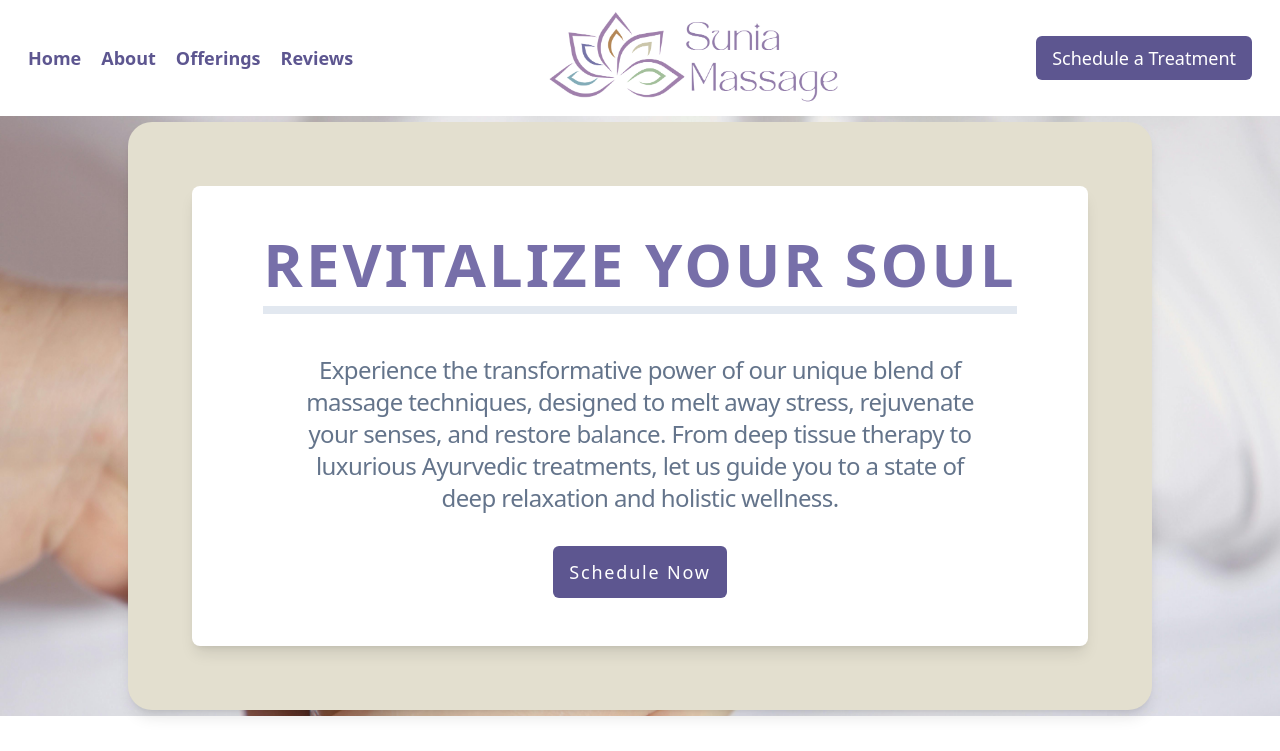
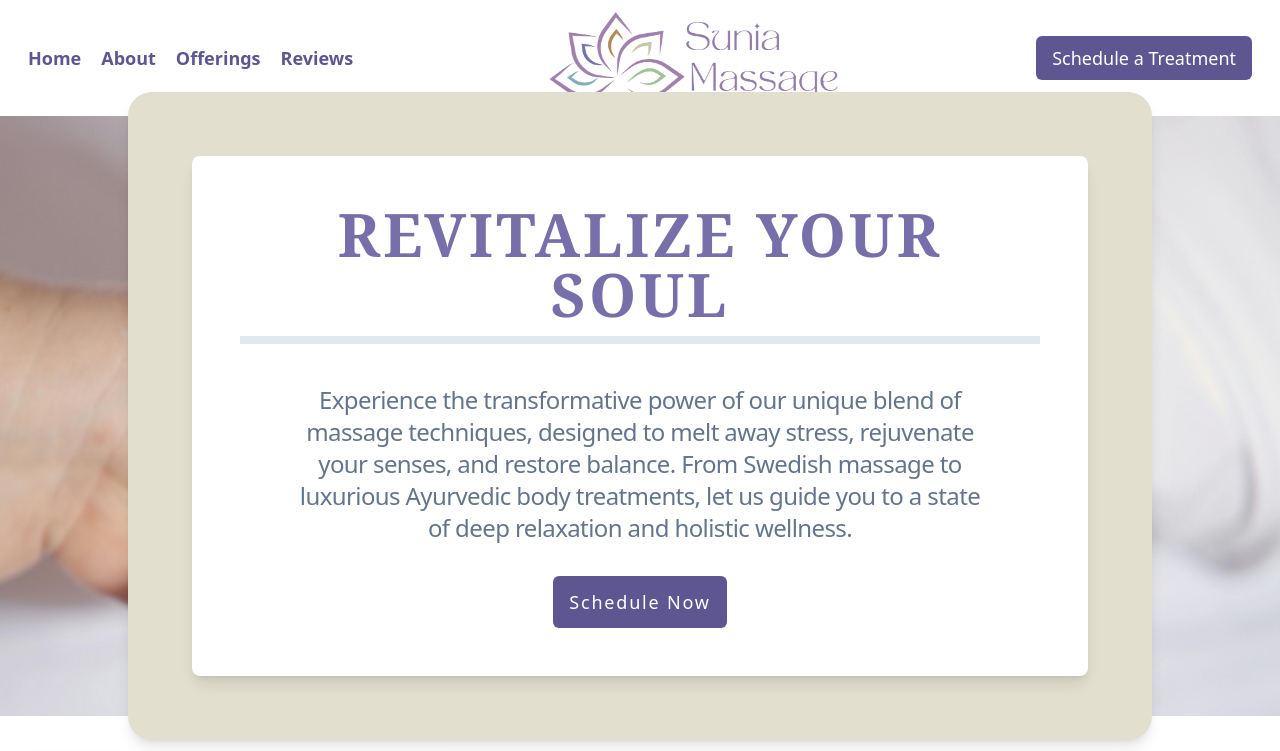
Before and after one commit to ShawnRSidwell/suniamassage, a React (Vite) app: page /home in a window 1280 px wide. Shown: the top 751 px of the page. Built offline with nearby package versions, Linux system fonts and the light colour scheme; no server answers.

Commit message:
change jumbotron text

```diff
--- a/src/Features/home/HomeJumbotron.jsx
+++ b/src/Features/home/HomeJumbotron.jsx
@@ -10,7 +10,7 @@ function HomeJumbotron() {
           <div className="text-center flex justify-center">
             <Headline
               color="text-cPurple-500"
-              className="text-4xl font-extrabold tracking-wider leading-none md:text-5xl lg:text-6xl"
+              className="text-4xl font-extrabold tracking-wider leading-none md:text-5xl lg:text-6xl font-serif"
             >
               Revitalize Your Soul
               <hr className="border-4 mt-2 md:mt-3 border-slate-200" />
@@ -20,9 +20,9 @@ function HomeJumbotron() {
             <p className=" text-base text-slate-500 mx-auto lg:text-2xl md:px-12 tracking-tight text-center">
               Experience the transformative power of our unique blend of massage
               techniques, designed to melt away stress, rejuvenate your senses,
-              and restore balance. From deep tissue therapy to luxurious
-              Ayurvedic treatments, let us guide you to a state of deep
-              relaxation and holistic wellness.
+              and restore balance. From Swedish massage to luxurious Ayurvedic
+              body treatments, let us guide you to a state of deep relaxation
+              and holistic wellness.
             </p>
             <div className="flex flex-col space-y-4 sm:flex-row sm:justify-center sm:space-y-0">
               <Button
```
